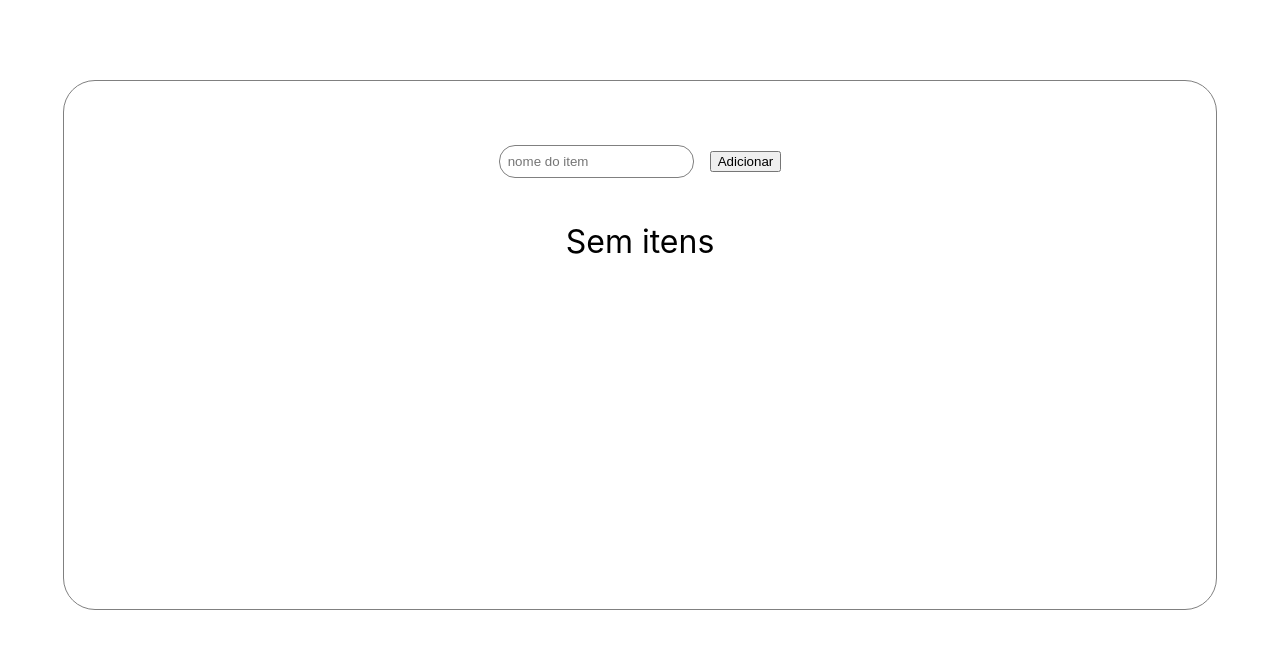
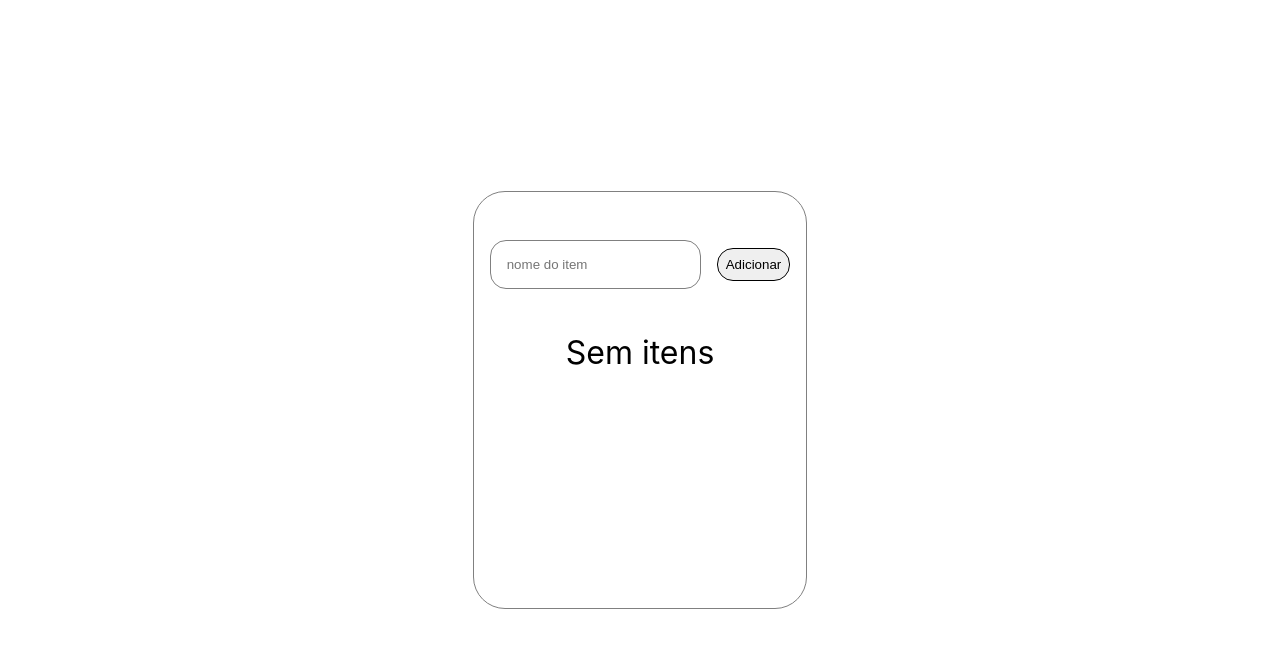
Before and after one commit to sergiohrodrigues/crud, a React (Create React App) app: page / in a window 1280 px wide. Shown: the top 648 px of the page. Built offline with nearby package versions, Linux system fonts and the light colour scheme; the HTML template or start-up script is replaced by a standard one.

Commit message:
media-queries

```diff
--- a/src/App.tsx
+++ b/src/App.tsx
@@ -4,22 +4,21 @@ import styled from 'styled-components';
 import TableItem from './components/TableItem';
 
 const Container = styled.section`
-  width: 90%;
-  margin: 5rem auto 0 auto;
+  min-width: 276px;
   text-align: center;
   border: 1px solid gray;
   border-radius: 2rem;
-  padding: 4rem 0;
+  padding: 3rem 1rem;
   min-height: 50vh;
-  min-width: 276px;
   h2{
     font-size: 2rem;
     margin-top: 3rem;
   }
-  button:hover{
-    cursor: pointer;
+
+  @media screen and (min-width: 768px){
+    min-height: 40vh;
   }
-`;
+  `;
 
 const Form = styled.form`
   text-align: center;
@@ -29,6 +28,26 @@ const Form = styled.form`
     border-radius: 1rem;
     border: 1px solid gray;
     outline: none;
+  }
+
+  @media screen and (min-width: 768px){
+    display: flex;
+    align-items: center;
+    justify-content: center;
+    input{
+      padding: 1rem;
+    }
+    button{
+      border: none;
+      border: 1px solid #000;
+      padding: 0.5rem;
+      border-radius: 1rem;
+    }
+    button:hover{
+      cursor: pointer;
+      border: 1px solid gray;
+      background-color: #fff;
+    }
   }
 `;
 
--- a/src/index.css
+++ b/src/index.css
@@ -49,6 +49,11 @@ body {
     sans-serif;
   -webkit-font-smoothing: antialiased;
   -moz-osx-font-smoothing: grayscale;
+
+  height: 100vh;
+  display: flex;
+  align-items: center;
+  justify-content: center;
 }
 
 code {
```
